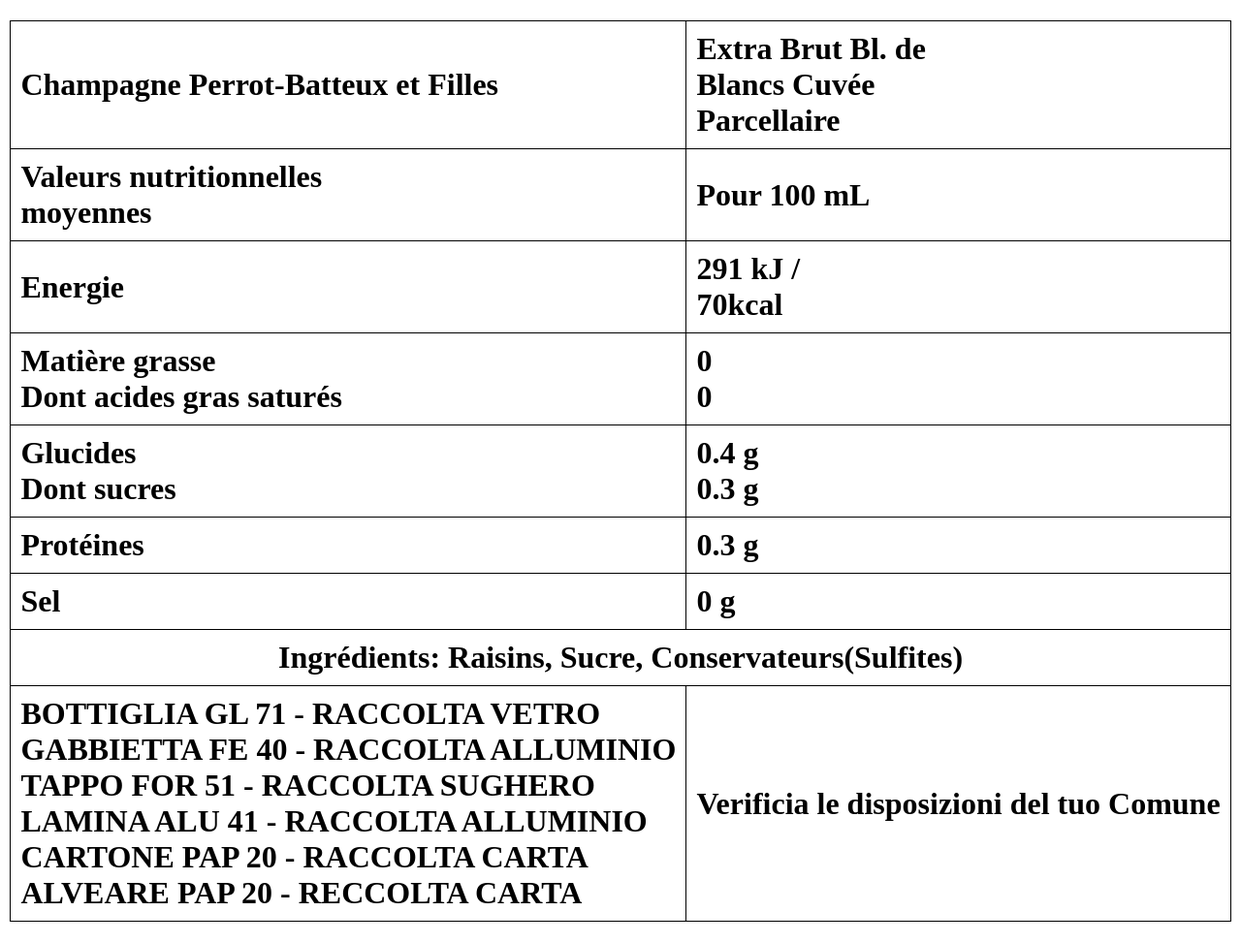
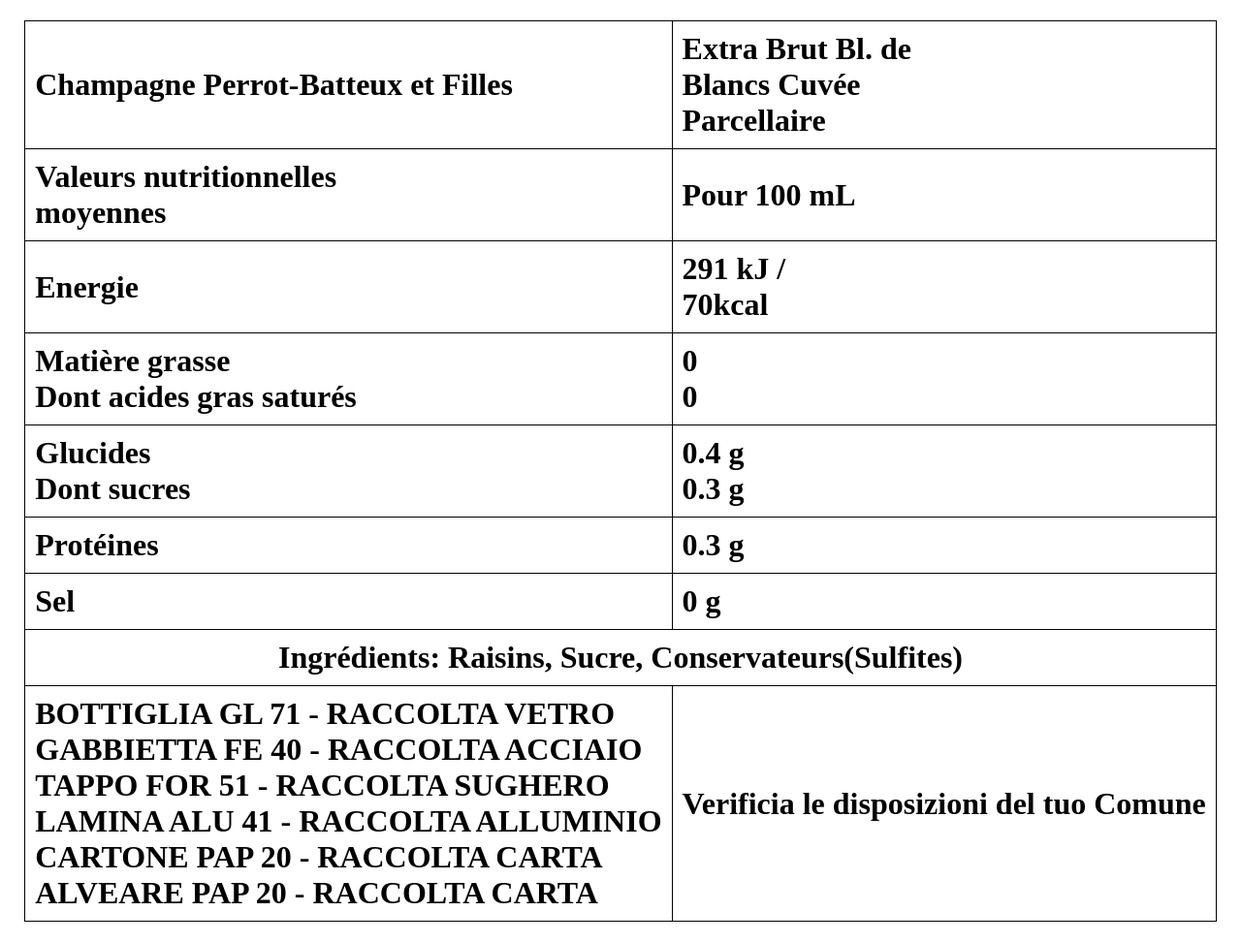
Before and after one commit to Val0d/Par.github.io, a plain HTML site: page index.html in a window 1280 px wide. Shown: the whole page at 97% size. Drawn offline with Linux system fonts and the light colour scheme.

Commit message:
Update index.html

```diff
--- a/index.html
+++ b/index.html
@@ -38,7 +38,7 @@
                 <td COLSPAN=2><strong><CENTER>Ingrédients:</strong> Raisins, Sucre, Conservateurs(Sulfites)</CENTER></td>
             </tr>
             <tr>
-                <td>BOTTIGLIA GL 71 - RACCOLTA VETRO<br>GABBIETTA FE 40 - RACCOLTA ALLUMINIO<br>TAPPO FOR 51 - RACCOLTA SUGHERO<br>LAMINA ALU 41 - RACCOLTA ALLUMINIO<br>CARTONE PAP 20 - RACCOLTA CARTA<br>ALVEARE PAP 20 - RECCOLTA CARTA</td>
+                <td>BOTTIGLIA GL 71 - RACCOLTA VETRO<br>GABBIETTA FE 40 - RACCOLTA ACCIAIO<br>TAPPO FOR 51 - RACCOLTA SUGHERO<br>LAMINA ALU 41 - RACCOLTA ALLUMINIO<br>CARTONE PAP 20 - RACCOLTA CARTA<br>ALVEARE PAP 20 - RACCOLTA CARTA</td>
                 <td><strong>Verificia le disposizioni del tuo Comune</strong></td>
             </tr>
           </table></h1></CENTER>
```
